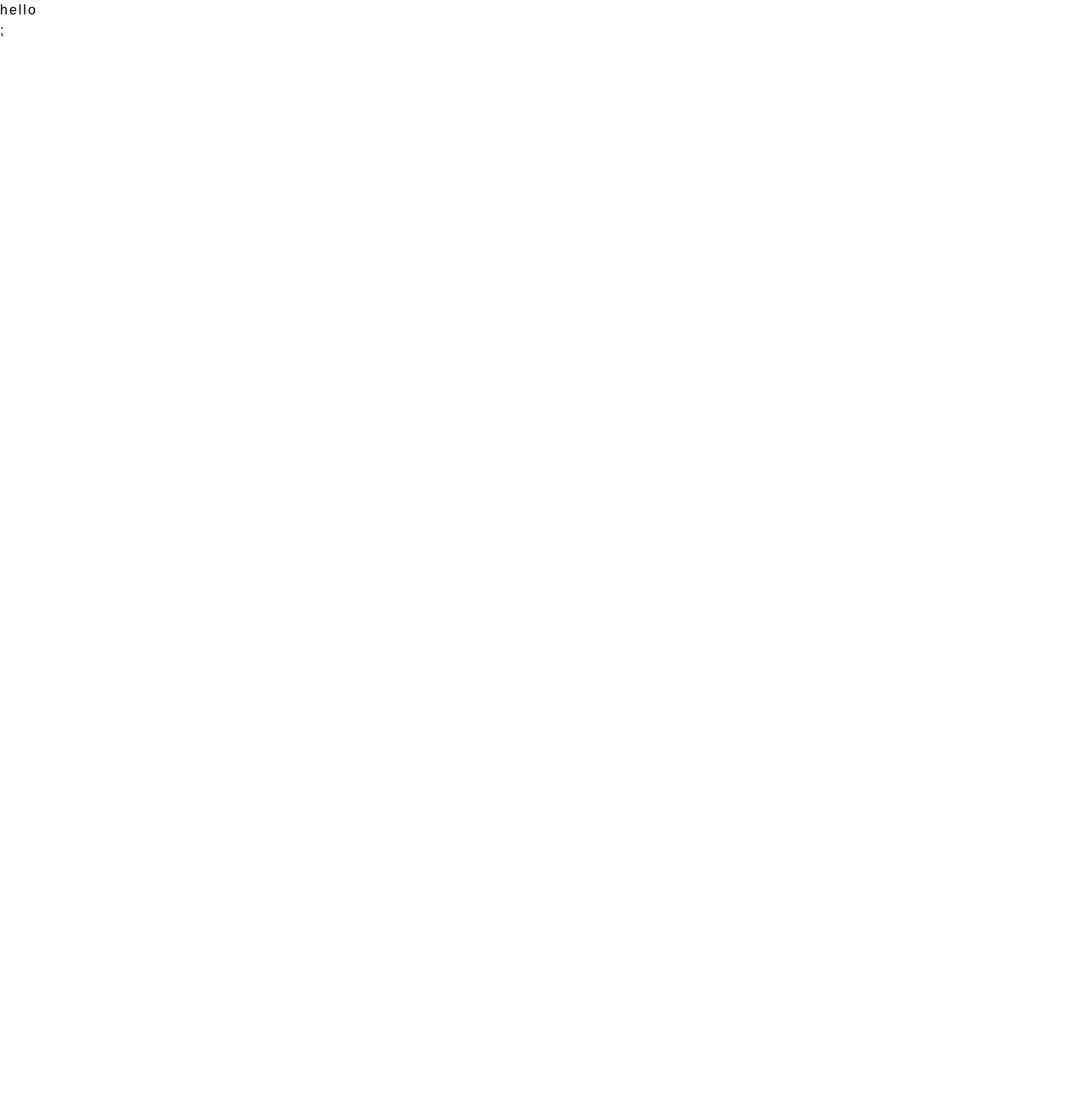
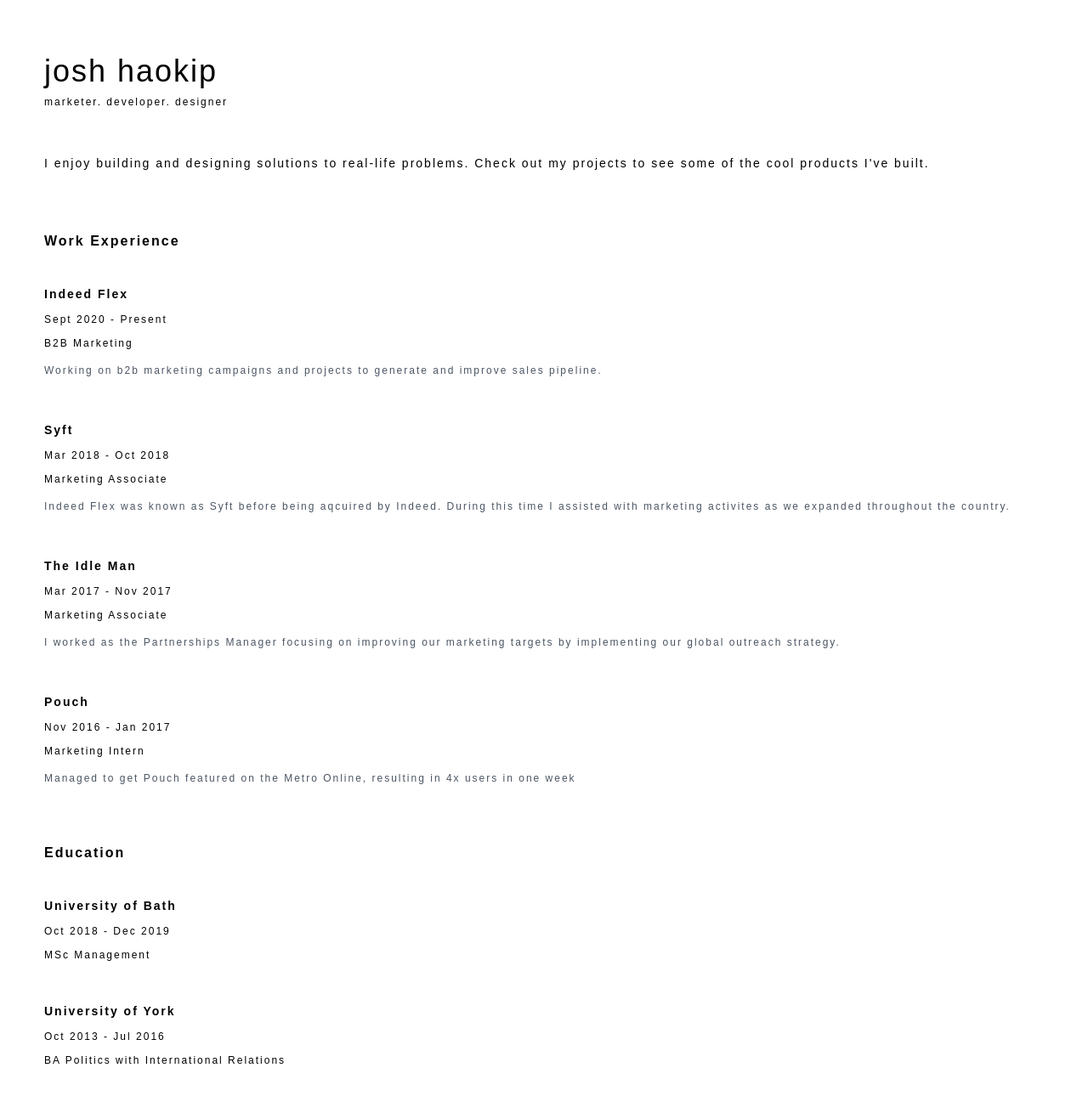
Before and after one commit to JoshHaokip/portfolio-website, a Next.js app: page /about in a window 1280 px wide. Shown: the top 1290 px of the page at 85% size. Before the commit the page ends 800 px from the top, so only its background shows below. Built offline with nearby package versions, Linux system fonts and the light colour scheme.

Commit message:
About: Mobile ver testing

```diff
--- a/pages/about.js
+++ b/pages/about.js
@@ -1,7 +1,94 @@
+import Head from "next/head";
+import Link from "next/link";
+
 export default function about() {
   return (
     <div>
-      <div>hello</div>;
+      <Head>
+        <title>Josh Haokip: About Me </title>
+        <meta name="description" content="Generated by create next app" />
+        <link rel="icon" href="/favicon.ico" />
+      </Head>
+      <main className="mx-8 max-h-full px-5 pt-16">
+        <div className="mb-12">
+          <h1 className="text-4xl font-medium mb-2">josh haokip</h1>
+          <p className="text-xs">marketer. developer. designer</p>
+        </div>
+
+        <div className="mb-6">
+          <p className="text-sm font-light leading-8 text-justify">
+            I enjoy building and designing solutions to real-life problems.
+            Check out my projects to see some of the cool products I've built.
+          </p>
+        </div>
+
+        <div className="mt-16">
+          <h3 className="mb-10 font-semibold">Work Experience</h3>
+
+          <div className="mb-12">
+            <p className="text-sm mb-3 font-semibold">Indeed Flex</p>
+            <p className="text-xs mb-3 font-light">Sept 2020 - Present</p>
+            <p className="text-xs mb-3 font-light">B2B Marketing</p>
+
+            <p className="text-xs mb-2 font-light text-justify leading-6 text-gray-600	">
+              Working on b2b marketing campaigns and projects to generate and
+              improve sales pipeline.
+            </p>
+          </div>
+
+          <div className="mb-12">
+            <p className="text-sm mb-3 font-semibold">Syft</p>
+            <p className="text-xs mb-3 font-light">Mar 2018 - Oct 2018</p>
+            <p className="text-xs mb-3 font-light">Marketing Associate</p>
+
+            <p className="text-xs mb-2 font-light text-justify leading-6 text-gray-600	">
+              Indeed Flex was known as Syft before being aqcuired by Indeed.
+              During this time I assisted with marketing activites as we
+              expanded throughout the country.
+            </p>
+          </div>
+
+          <div className="mb-12">
+            <p className="text-sm mb-3 font-semibold">The Idle Man</p>
+            <p className="text-xs mb-3 font-light">Mar 2017 - Nov 2017</p>
+            <p className="text-xs mb-3 font-light">Marketing Associate</p>
+
+            <p className="text-xs mb-2 font-light text-justify leading-6 text-gray-600	">
+              I worked as the Partnerships Manager focusing on improving our
+              marketing targets by implementing our global outreach strategy.
+            </p>
+          </div>
+
+          <div className="mb-12">
+            <p className="text-sm mb-3 font-semibold">Pouch</p>
+            <p className="text-xs mb-3 font-light">Nov 2016 - Jan 2017</p>
+            <p className="text-xs mb-3 font-light">Marketing Intern</p>
+
+            <p className="text-xs mb-2 font-light text-justify leading-6 text-gray-600	">
+              Managed to get Pouch featured on the Metro Online, resulting in 4x
+              users in one week
+            </p>
+          </div>
+
+          <div className="mt-16">
+            <h3 className="mb-10 font-semibold">Education</h3>
+
+            <div className="mb-12">
+              <p className="text-sm mb-3 font-semibold">University of Bath</p>
+              <p className="text-xs mb-3 font-light">Oct 2018 - Dec 2019</p>
+              <p className="text-xs mb-3 font-light">MSc Management</p>
+            </div>
+
+            <div className="mb-12">
+              <p className="text-sm mb-3 font-semibold">University of York</p>
+              <p className="text-xs mb-3 font-light">Oct 2013 - Jul 2016</p>
+              <p className="text-xs mb-3 font-light">
+                BA Politics with International Relations
+              </p>
+            </div>
+          </div>
+        </div>
+      </main>
     </div>
   );
 }
--- a/pages/index.js
+++ b/pages/index.js
@@ -1,10 +1,11 @@
 import Head from "next/head";
+import Link from "next/link";
 
 export default function Home() {
   return (
     <div>
       <Head>
-        <title>Create Next App</title>
+        <title>Josh Haokip </title>
         <meta name="description" content="Generated by create next app" />
         <link rel="icon" href="/favicon.ico" />
       </Head>
@@ -23,7 +24,12 @@
           <hr className="md:h-4/5 md:w-0 w-full border border-gray-200 mb-8"></hr>
 
           <div className="">
-            <p className="text-lg font-light mb-8">about me</p>
+            <Link href="/about">
+              <a>
+                <p className="text-lg font-light mb-8">about me</p>
+              </a>
+            </Link>
+
             <p className="text-lg font-light mb-8">projects</p>
             <p className="text-lg font-light mb-8">commentary</p>
           </div>
```
